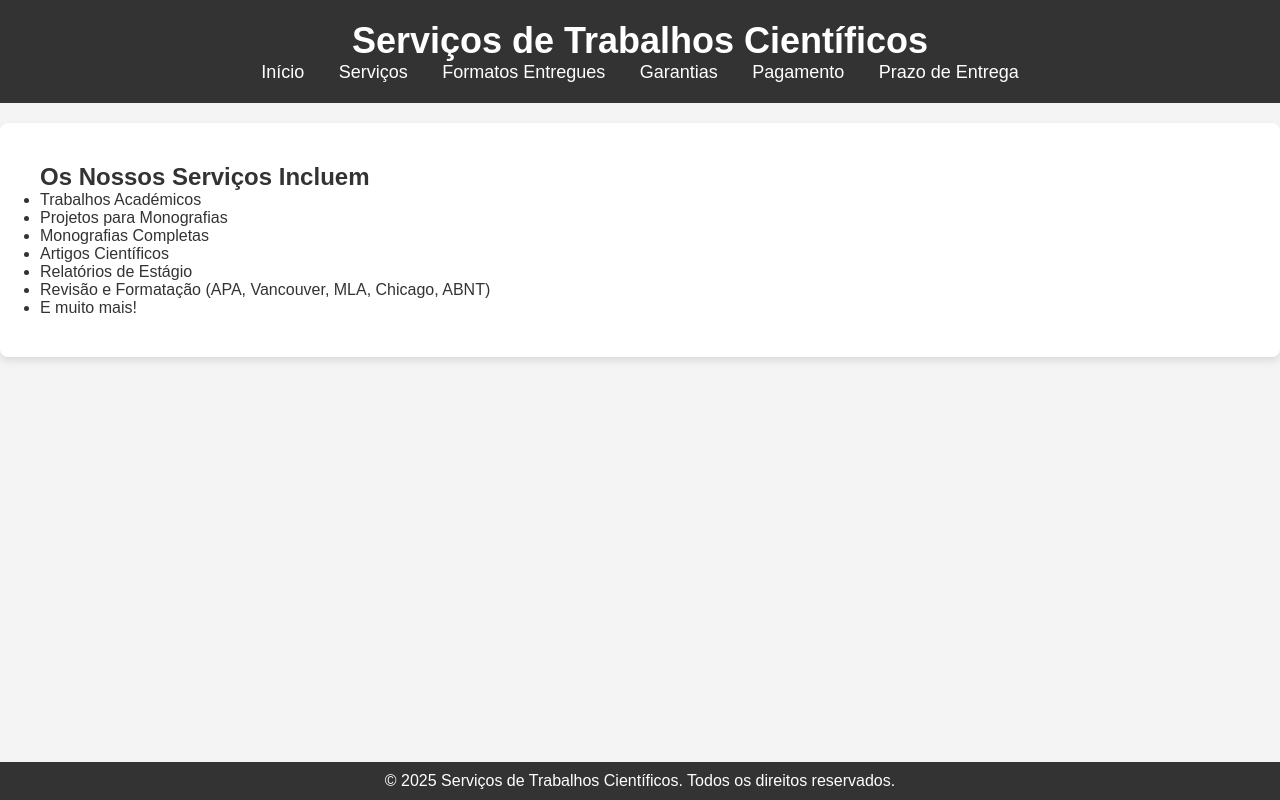
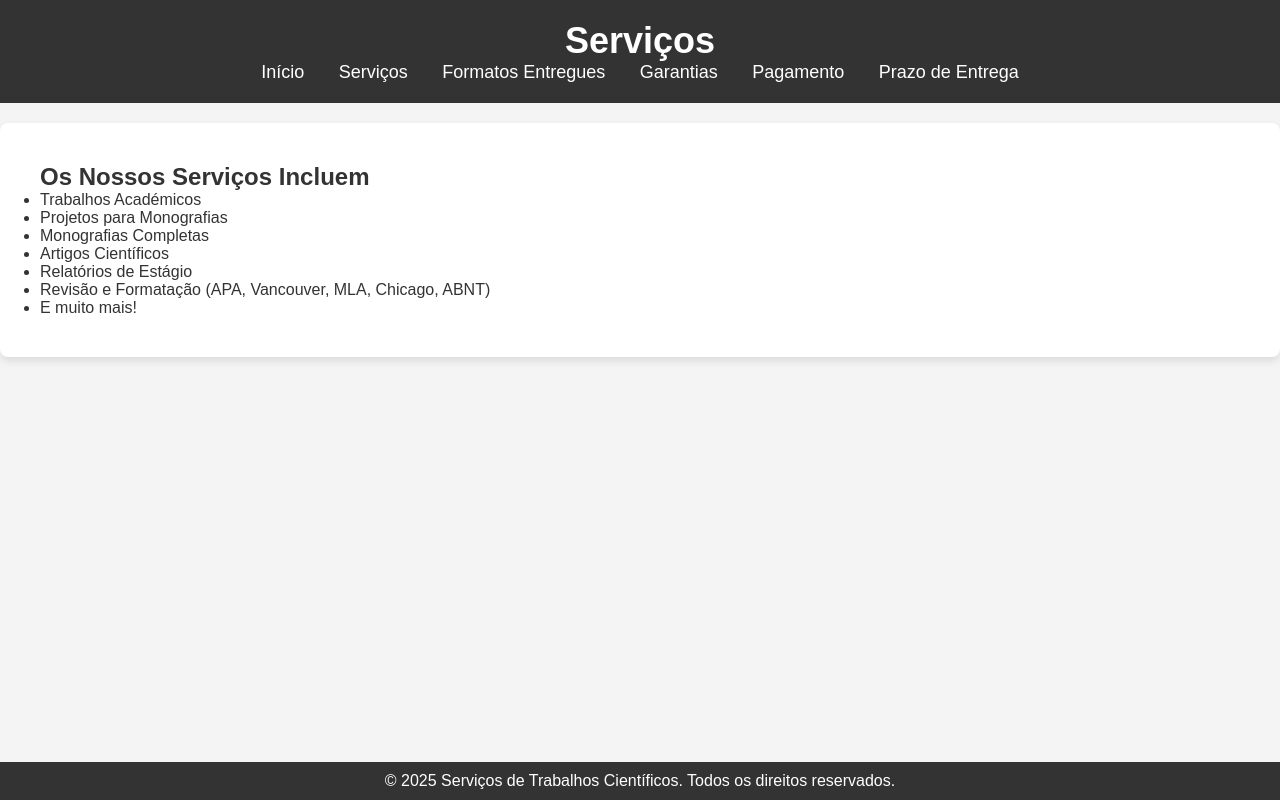
Before and after one commit to Bah2004/servicos_trabalhos_cientificos, a plain HTML site: page serviços.html in a window 1280 px wide. Drawn offline with Linux system fonts and the light colour scheme.

Commit message:
Update serviços.html

```diff
--- a/serviços.html
+++ b/serviços.html
@@ -8,7 +8,7 @@
 </head>
 <body>
     <header>
-        <h1>Serviços de Trabalhos Científicos</h1>
+        <h1>Serviços</h1>
            <nav>
   <a href="index.html">Início</a>
   <a href="servicos.html">Serviços</a>
```
